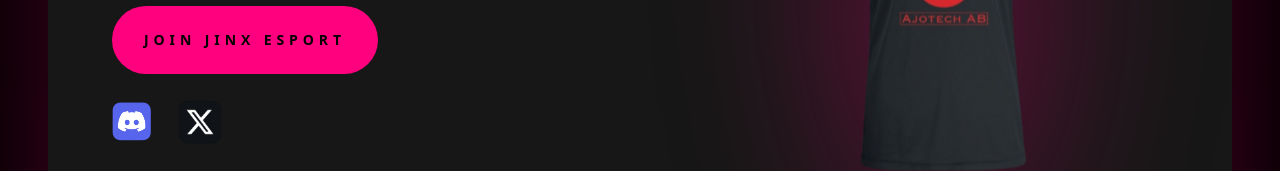
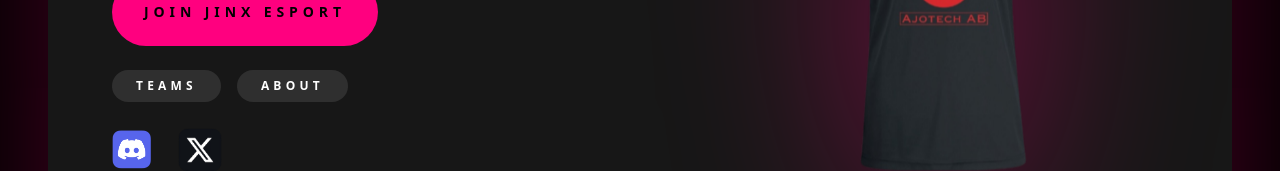
Before and after one commit to emrikrellmar/jinxesport.se, a React (Vite) app: page / in a window 1280 px wide. Shown: the part 421-592 px from the top of the page. Built offline with nearby package versions, Linux system fonts and the light colour scheme; no server answers.

Commit message:
New commit

```diff
--- a/src/pages/HomePage.tsx
+++ b/src/pages/HomePage.tsx
@@ -37,6 +37,20 @@
                   className="inline-flex items-center rounded-full bg-fuchsia px-8 py-4 text-sm font-semibold uppercase tracking-[0.35em] text-void transition hover:bg-white hover:shadow-glow transform hover:scale-105"
                 >
                   Join jinx esport
+                </Link>
+              </div>
+              <div className="flex justify-center md:justify-start gap-3">
+                <Link
+                  to="/teams"
+                  className="inline-flex items-center rounded-full bg-white/10 px-4 py-2 text-xs font-semibold uppercase tracking-[0.35em] text-snow transition hover:bg-white/20 hover:text-fuchsia"
+                >
+                  Teams
+                </Link>
+                <Link
+                  to="/about"
+                  className="inline-flex items-center rounded-full bg-white/10 px-4 py-2 text-xs font-semibold uppercase tracking-[0.35em] text-snow transition hover:bg-white/20 hover:text-fuchsia"
+                >
+                  About
                 </Link>
               </div>
               <div className="flex items-center justify-center md:justify-start gap-4">
```
